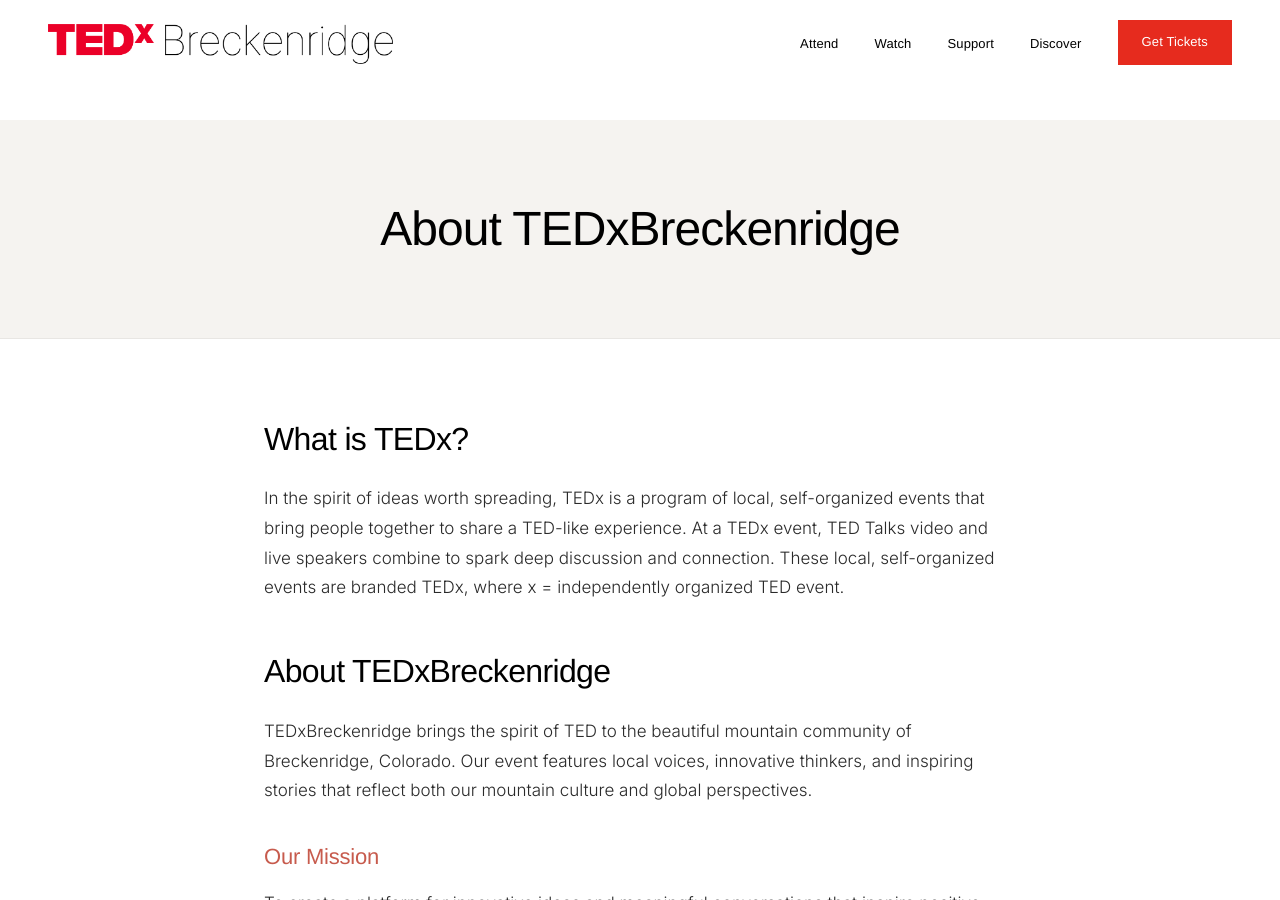
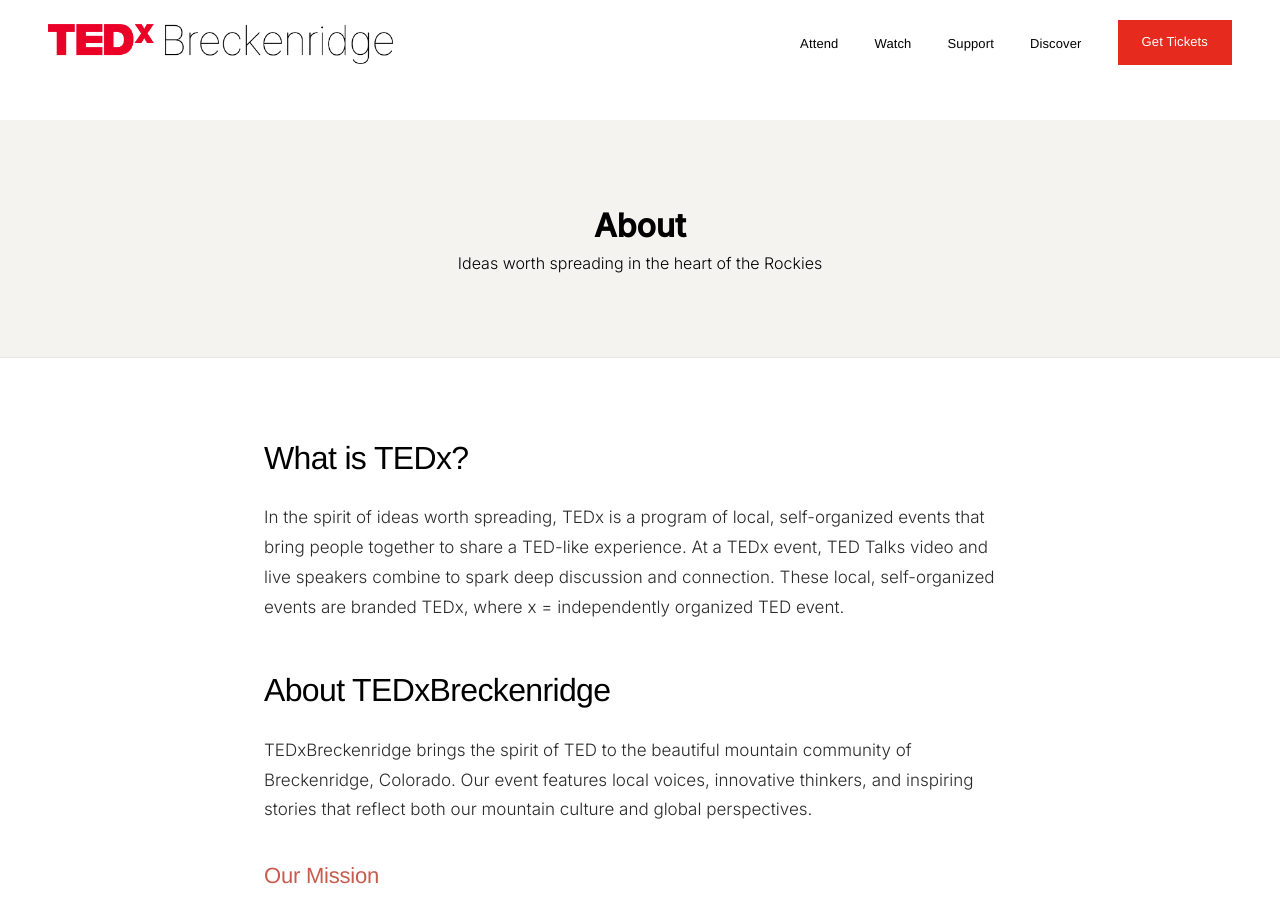
Before and after one commit to ardell/tedxbreckenridge, a Jekyll site: the page built from 2026/about.md, in a window 1280 px wide and 900 px high. Built offline with Jekyll 4.4.1, drawn with Linux system fonts in a browser that asks for light colours.

Commit message:
Fix the style of the about page header.

```diff
--- a/2026/about.md
+++ b/2026/about.md
@@ -1,29 +1,37 @@
 ---
-layout: page
-title: About TEDxBreckenridge
+layout: default
+title: About
 permalink: /about/
 description: Learn about TEDxBreckenridge, a local TEDx event in Breckenridge, Colorado. Discover our mission to share innovative ideas and build meaningful connections.
 ---
 
-## What is TEDx?
+<div class="page">
+  <div class="page-header">
+    <div class="page-header-content">
+      <h1>About</h1>
+      <p>Ideas worth spreading in the heart of the Rockies</p>
+    </div>
+  </div>
 
-In the spirit of ideas worth spreading, TEDx is a program of local, self-organized events that bring people together to share a TED-like experience. At a TEDx event, TED Talks video and live speakers combine to spark deep discussion and connection. These local, self-organized events are branded TEDx, where x = independently organized TED event.
+  <div class="page-content">
+    <h2>What is TEDx?</h2>
+    <p>In the spirit of ideas worth spreading, TEDx is a program of local, self-organized events that bring people together to share a TED-like experience. At a TEDx event, TED Talks video and live speakers combine to spark deep discussion and connection. These local, self-organized events are branded TEDx, where x = independently organized TED event.</p>
 
-## About TEDxBreckenridge
+    <h2>About TEDxBreckenridge</h2>
+    <p>TEDxBreckenridge brings the spirit of TED to the beautiful mountain community of Breckenridge, Colorado. Our event features local voices, innovative thinkers, and inspiring stories that reflect both our mountain culture and global perspectives.</p>
 
-TEDxBreckenridge brings the spirit of TED to the beautiful mountain community of Breckenridge, Colorado. Our event features local voices, innovative thinkers, and inspiring stories that reflect both our mountain culture and global perspectives.
+    <h3>Our Mission</h3>
+    <p>To create a platform for innovative ideas and meaningful conversations that inspire positive change in our community and beyond.</p>
 
-### Our Mission
+    <h3>Our Values</h3>
+    <ul>
+      <li><strong>Innovation</strong>: Celebrating creative thinking and bold ideas</li>
+      <li><strong>Community</strong>: Building connections across diverse perspectives</li>
+      <li><strong>Authenticity</strong>: Honoring genuine voices and experiences</li>
+      <li><strong>Sustainability</strong>: Promoting responsible stewardship of our environment</li>
+    </ul>
 
-To create a platform for innovative ideas and meaningful conversations that inspire positive change in our community and beyond.
-
-### Our Values
-
-- **Innovation**: Celebrating creative thinking and bold ideas
-- **Community**: Building connections across diverse perspectives
-- **Authenticity**: Honoring genuine voices and experiences
-- **Sustainability**: Promoting responsible stewardship of our environment
-
-## The TED License
-
-This independent TEDx event is operated under license from TED. TEDx events are organized by passionate individuals who seek to uncover new ideas and to share the latest research in their local areas that spark conversations in their communities.
+    <h2>The TED License</h2>
+    <p>This independent TEDx event is operated under license from TED. TEDx events are organized by passionate individuals who seek to uncover new ideas and to share the latest research in their local areas that spark conversations in their communities.</p>
+  </div>
+</div>
```
